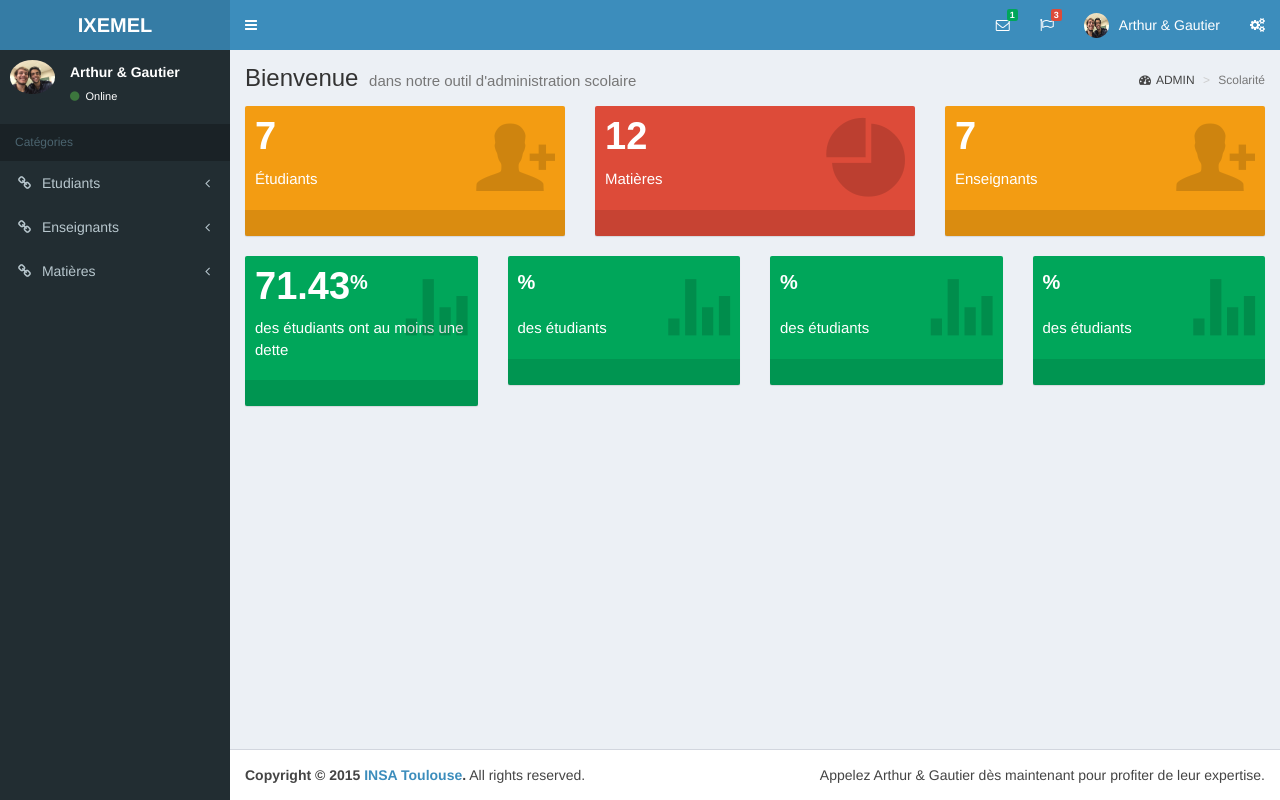
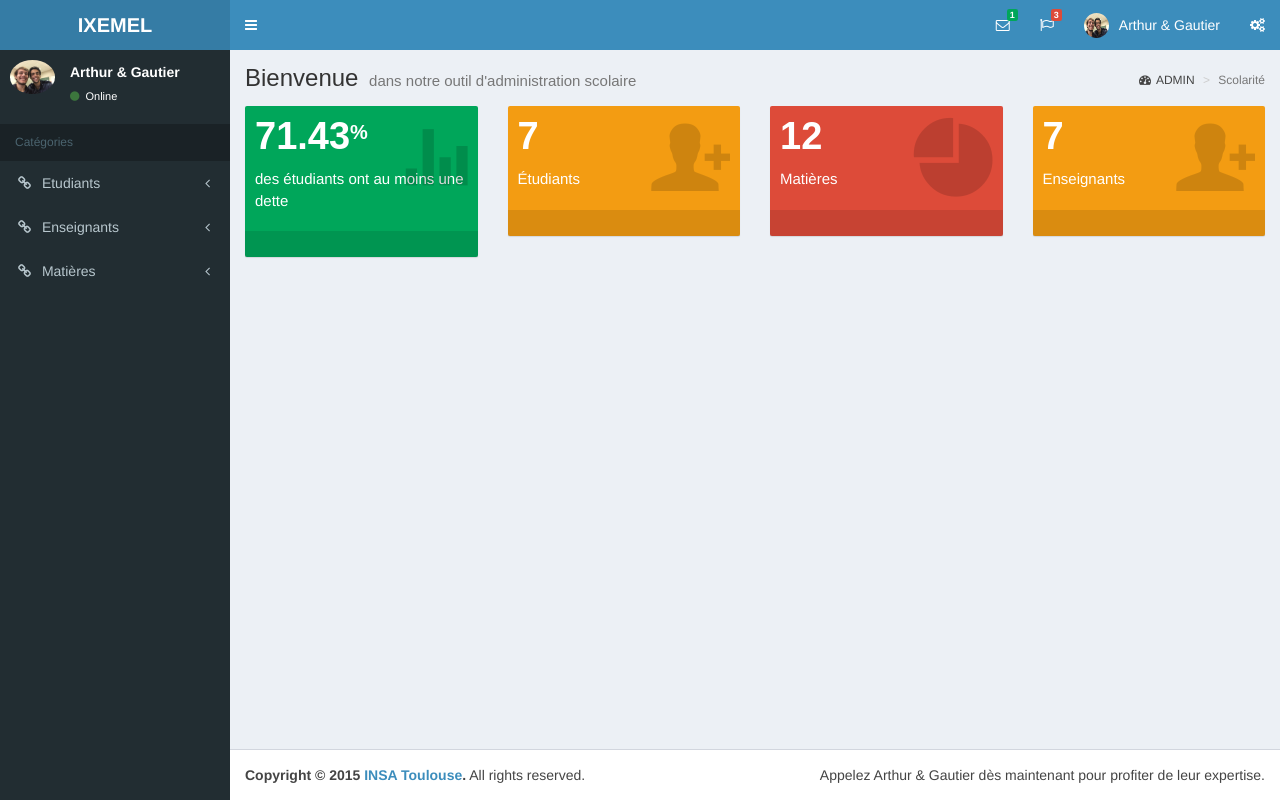
Before and after one commit to papay0/ixemel, a PHP site: page / in a window 1280 px wide; the page is wider, and only the part inside the window is pictured. Run offline with PHP 8.4, Linux system fonts and the light colour scheme.

Commit message:
back to source

```diff
--- a/index.php
+++ b/index.php
@@ -314,47 +314,6 @@
 					Main ici
 				</div>  -->
 				<div class="row">
-					<div class="col-lg-4 col-xs-4">
-						<!-- small box -->
-						<div class="small-box bg-yellow">
-							<div class="inner">
-								<h3 id="numberOfStudents"></h3>
-								<p>Étudiants</p>
-							</div>
-							<div class="icon">
-								<i class="ion ion-person-add"></i>
-							</div>
-							<a href="#" class="small-box-footer"><i class="fa "></i></a>
-						</div>
-					</div><!-- ./col -->
-					<div class="col-lg-4 col-xs-4">
-						<!-- small box -->
-						<div class="small-box bg-red">
-							<div class="inner">
-								<h3 id="numberOfSubjects"></h3>
-								<p>Matières</p>
-							</div>
-							<div class="icon">
-								<i class="ion ion-pie-graph"></i>
-							</div>
-							<a href="#" class="small-box-footer"><i class="fa"></i></a>
-						</div>
-					</div><!-- ./col -->
-					<div class="col-lg-4 col-xs-4">
-						<!-- small box -->
-						<div class="small-box bg-yellow">
-							<div class="inner">
-								<h3 id="numberOfTeachers"></h3>
-								<p>Enseignants</p>
-							</div>
-							<div class="icon">
-								<i class="ion ion-person-add"></i>
-							</div>
-							<a href="#" class="small-box-footer"><i class="fa"></i></a>
-						</div>
-					</div><!-- ./col -->
-				</div>
-				<div class="row">
 					<div class="col-lg-3 col-xs-6">
 						<!-- small box -->
 						<div class="small-box bg-green">
@@ -370,39 +329,39 @@
 					</div><!-- ./col -->
 					<div class="col-lg-3 col-xs-6">
 						<!-- small box -->
-						<div class="small-box bg-green">
+						<div class="small-box bg-yellow">
 							<div class="inner">
-								<h3><span id=""></span><sup style="font-size: 20px">%</sup></h3>
-								<p>des étudiants</p>
+								<h3 id="numberOfStudents"></h3>
+								<p>Étudiants</p>
 							</div>
 							<div class="icon">
-								<i class="ion ion-stats-bars"></i>
+								<i class="ion ion-person-add"></i>
+							</div>
+							<a href="#" class="small-box-footer"><i class="fa "></i></a>
+						</div>
+					</div><!-- ./col -->
+					<div class="col-lg-3 col-xs-6">
+						<!-- small box -->
+						<div class="small-box bg-red">
+							<div class="inner">
+								<h3 id="numberOfSubjects"></h3>
+								<p>Matières</p>
+							</div>
+							<div class="icon">
+								<i class="ion ion-pie-graph"></i>
 							</div>
 							<a href="#" class="small-box-footer"><i class="fa"></i></a>
 						</div>
 					</div><!-- ./col -->
 					<div class="col-lg-3 col-xs-6">
 						<!-- small box -->
-						<div class="small-box bg-green">
+						<div class="small-box bg-yellow">
 							<div class="inner">
-								<h3><span id=""></span><sup style="font-size: 20px">%</sup></h3>
-								<p>des étudiants</p>
+								<h3 id="numberOfTeachers"></h3>
+								<p>Enseignants</p>
 							</div>
 							<div class="icon">
-								<i class="ion ion-stats-bars"></i>
-							</div>
-							<a href="#" class="small-box-footer"><i class="fa"></i></a>
-						</div>
-					</div><!-- ./col -->
-					<div class="col-lg-3 col-xs-6">
-						<!-- small box -->
-						<div class="small-box bg-green">
-							<div class="inner">
-								<h3><span id=""></span><sup style="font-size: 20px">%</sup></h3>
-								<p>des étudiants</p>
-							</div>
-							<div class="icon">
-								<i class="ion ion-stats-bars"></i>
+								<i class="ion ion-person-add"></i>
 							</div>
 							<a href="#" class="small-box-footer"><i class="fa"></i></a>
 						</div>
```
